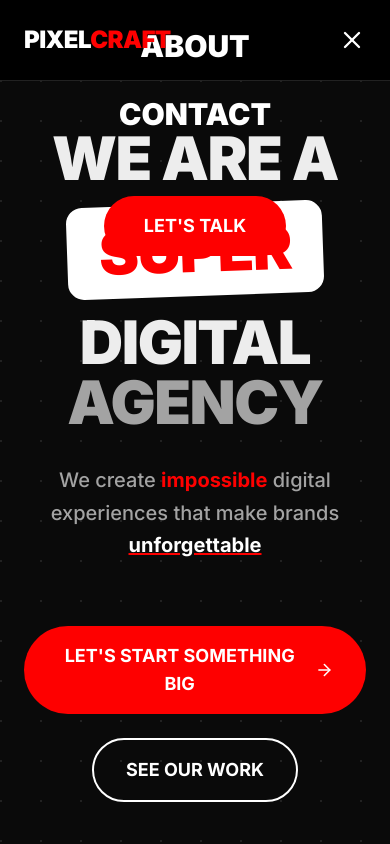
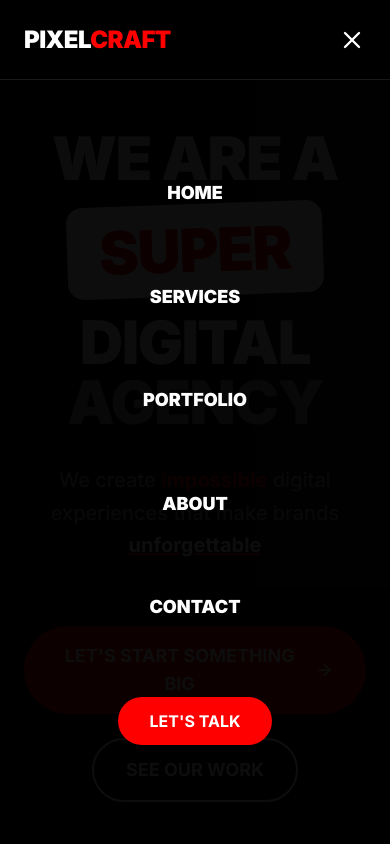
Before and after one commit to SallalZahid56/studio-website, a Next.js app: page / in a window 390 px wide. Both pictures are taken after a click on the button "Toggle menu". Shown: the top 844 px of the page. Built offline with nearby package versions, Linux system fonts and the light colour scheme.

Commit message:
Fix the navbar responsive issues

```diff
--- a/src/app/components/Navbar.tsx
+++ b/src/app/components/Navbar.tsx
@@ -1,16 +1,25 @@
 "use client";
 
-import { useState } from "react";
+import { useState, useEffect } from "react";
 import Link from "next/link";
 import { Menu, X } from "lucide-react";
+
+const NAV_ITEMS = ["Home", "Services", "Portfolio", "About", "Contact"];
 
 export default function Navbar() {
   const [isOpen, setIsOpen] = useState(false);
 
-  const toggleMenu = () => setIsOpen(!isOpen);
+  const toggleMenu = () => setIsOpen((prev) => !prev);
+
+  useEffect(() => {
+    document.body.style.overflow = isOpen ? "hidden" : "";
+    return () => {
+      document.body.style.overflow = "";
+    };
+  }, [isOpen]);
 
   return (
-    <header className="fixed top-0 left-0 right-0 z-50 bg-background/80 backdrop-blur-md border-b border-white/10">
+    <header className="fixed top-0 left-0 right-0 z-50 h-20 bg-black lg:bg-background/80 lg:backdrop-blur-md border-b border-white/10">
       <div className="max-w-7xl mx-auto px-6 h-20 flex items-center justify-between">
 
         {/* Logo */}
@@ -19,43 +28,60 @@ export default function Navbar() {
         </Link>
 
         {/* Desktop Navigation */}
-        <nav className="hidden md:flex items-center space-x-8">
-          {["Home", "Services", "Portfolio", "About", "Contact"].map((item) => (
-            <Link key={item} href={`#${item.toLowerCase()}`} className="hover:text-brand transition-colors font-bold uppercase tracking-wide text-white">
+        <nav className="hidden lg:flex items-center space-x-8">
+          {NAV_ITEMS.map((item) => (
+            <Link
+              key={item}
+              href={`#${item.toLowerCase()}`}
+              className="hover:text-brand transition-colors font-bold uppercase tracking-wide text-white"
+            >
               {item}
             </Link>
           ))}
         </nav>
 
         {/* Desktop CTA */}
-        <div className="hidden md:block">
+        <div className="hidden lg:block">
           <button className="bg-brand hover:bg-brand-dark text-white font-bold px-6 py-2 rounded-full transition-all text-sm tracking-wide">
             LET&apos;S TALK
           </button>
         </div>
 
         {/* Mobile/Tablet Hamburger Icon */}
-        <button className="md:hidden text-white z-50" onClick={toggleMenu}>
+        <button
+          className="lg:hidden text-white z-50"
+          onClick={toggleMenu}
+          aria-label="Toggle menu"
+          aria-expanded={isOpen}
+        >
           {isOpen ? <X size={28} /> : <Menu size={28} />}
         </button>
       </div>
 
       {/* Mobile/Tablet Fullscreen Menu */}
       {isOpen && (
-        <div className="fixed inset-0 bg-black flex flex-col items-center justify-center space-y-8 md:hidden">
-          {["Home", "Services", "Portfolio", "About", "Contact"].map((item) => (
+        <div
+          className="fixed left-0 right-0 bottom-0 z-40 bg-black/95 px-6 lg:hidden"
+          style={{ top: "5rem" }}
+        >
+          <div className="mx-auto flex h-full w-full max-w-sm flex-col items-center justify-evenly py-6">
+            {NAV_ITEMS.map((item) => (
               <Link
                 key={item}
                 href={`#${item.toLowerCase()}`}
                 onClick={() => setIsOpen(false)}
-              className="text-3xl font-black uppercase text-white hover:text-brand transition-colors"
+                className="text-lg sm:text-2xl font-black uppercase text-white hover:text-brand transition-colors"
               >
                 {item}
               </Link>
             ))}
-          <button className="bg-brand text-white font-bold px-10 py-4 rounded-full text-lg mt-8">
+            <button
+              className="bg-brand text-white font-bold px-8 py-3 rounded-full text-base"
+              onClick={() => setIsOpen(false)}
+            >
               LET&apos;S TALK
             </button>
+          </div>
         </div>
       )}
     </header>
```
Lines whose indentation alone changed are shown as unchanged.
